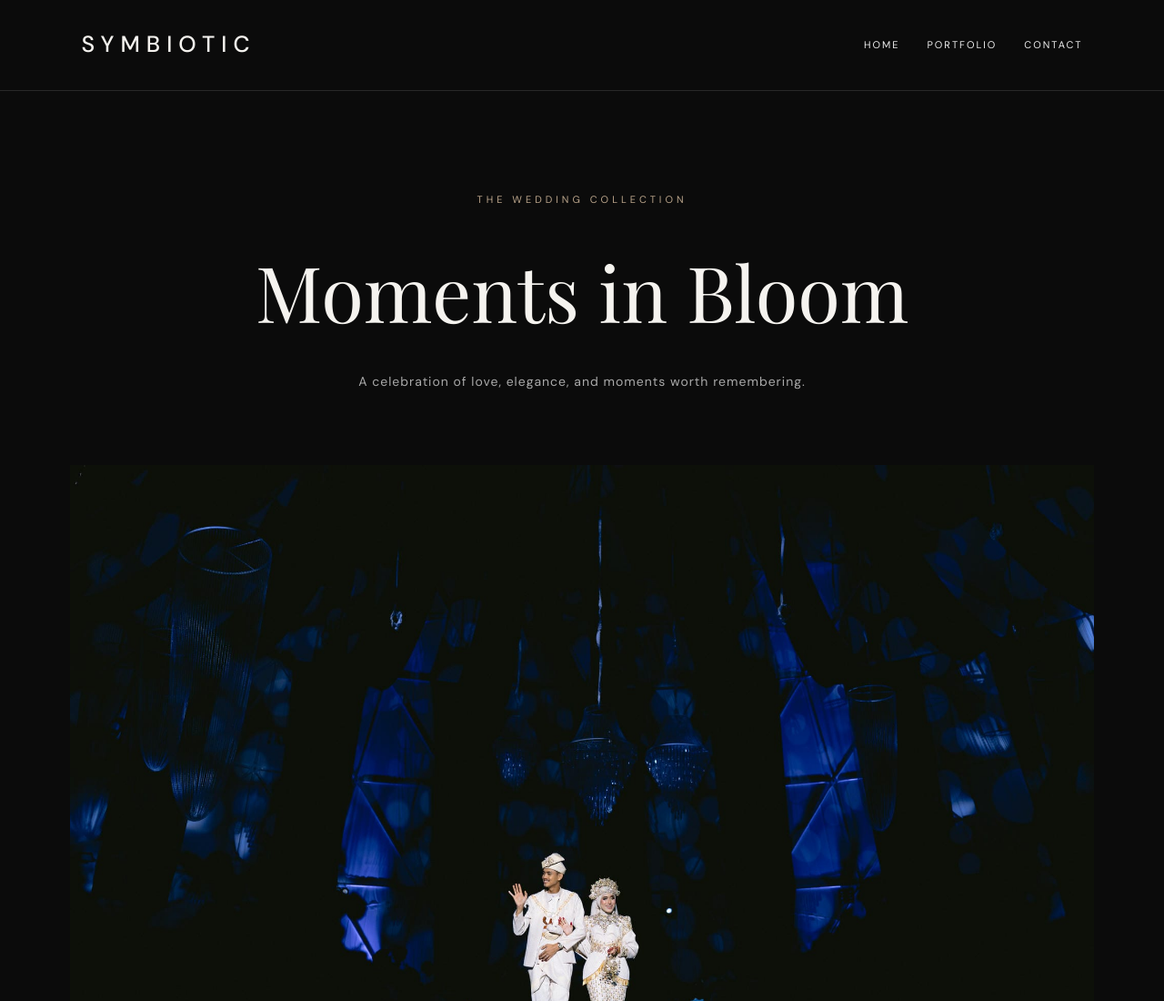
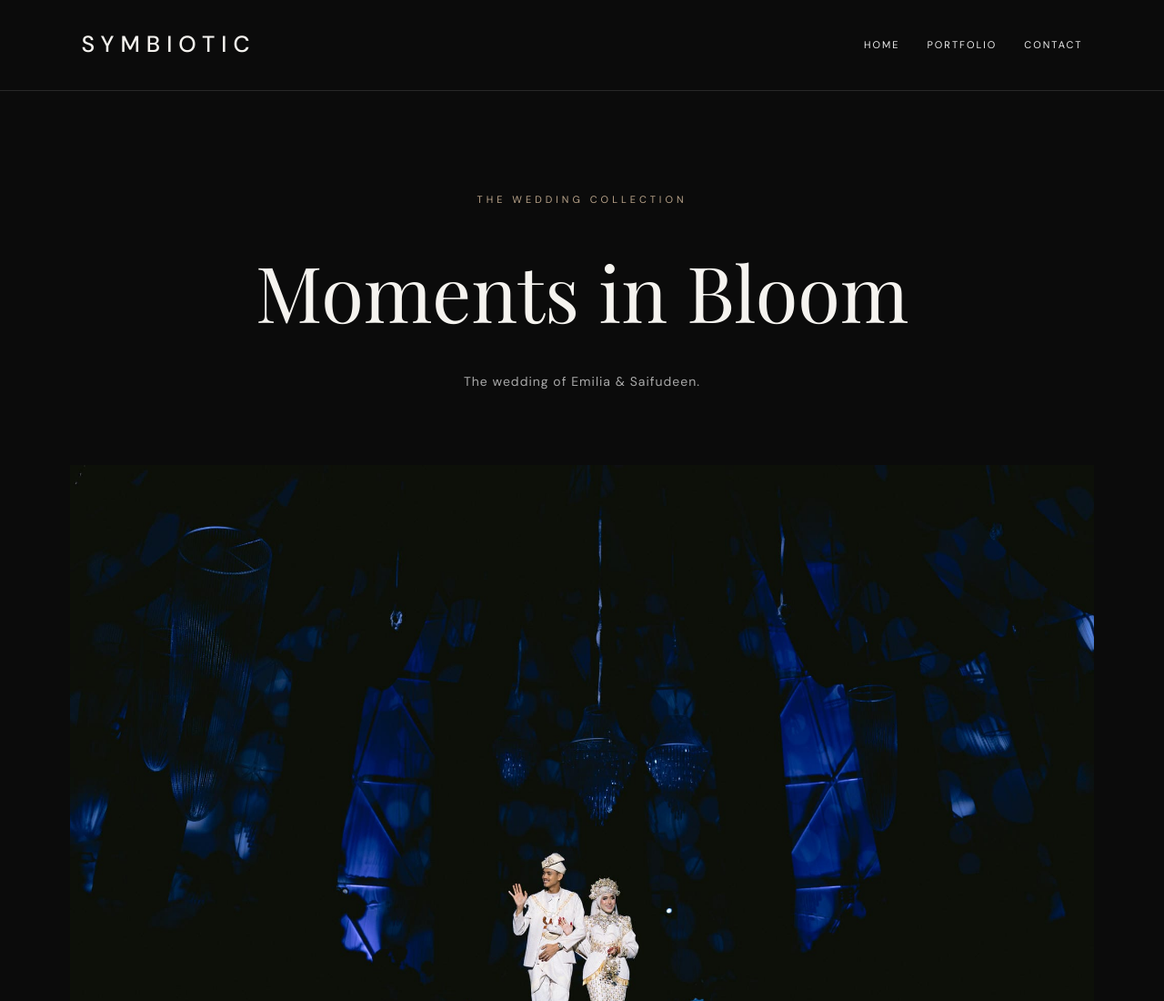
Before and after one commit to symbioticweddings/symbioticweddings.github.io, a plain HTML site: page wedding-02.html in a window 1280 px wide. Shown: the top 1100 px of the page at 91% size. Drawn offline with nearby package versions, Linux system fonts and the light colour scheme.

Commit message:
Modify wedding description
Updated the wedding description to include the names Emilia & Saifudeen.

```diff
--- a/wedding-02.html
+++ b/wedding-02.html
@@ -21,7 +21,7 @@
 	<div class="wedding-heading">
 		<p class="section-label">THE WEDDING COLLECTION</p>
 		<h2>Moments in Bloom</h2>
-		<p>A celebration of love, elegance, and moments worth remembering.</p>
+		<p>The wedding of Emilia & Saifudeen.</p>
 	</div>
 
 	<div class="wedding-gallery">
```
